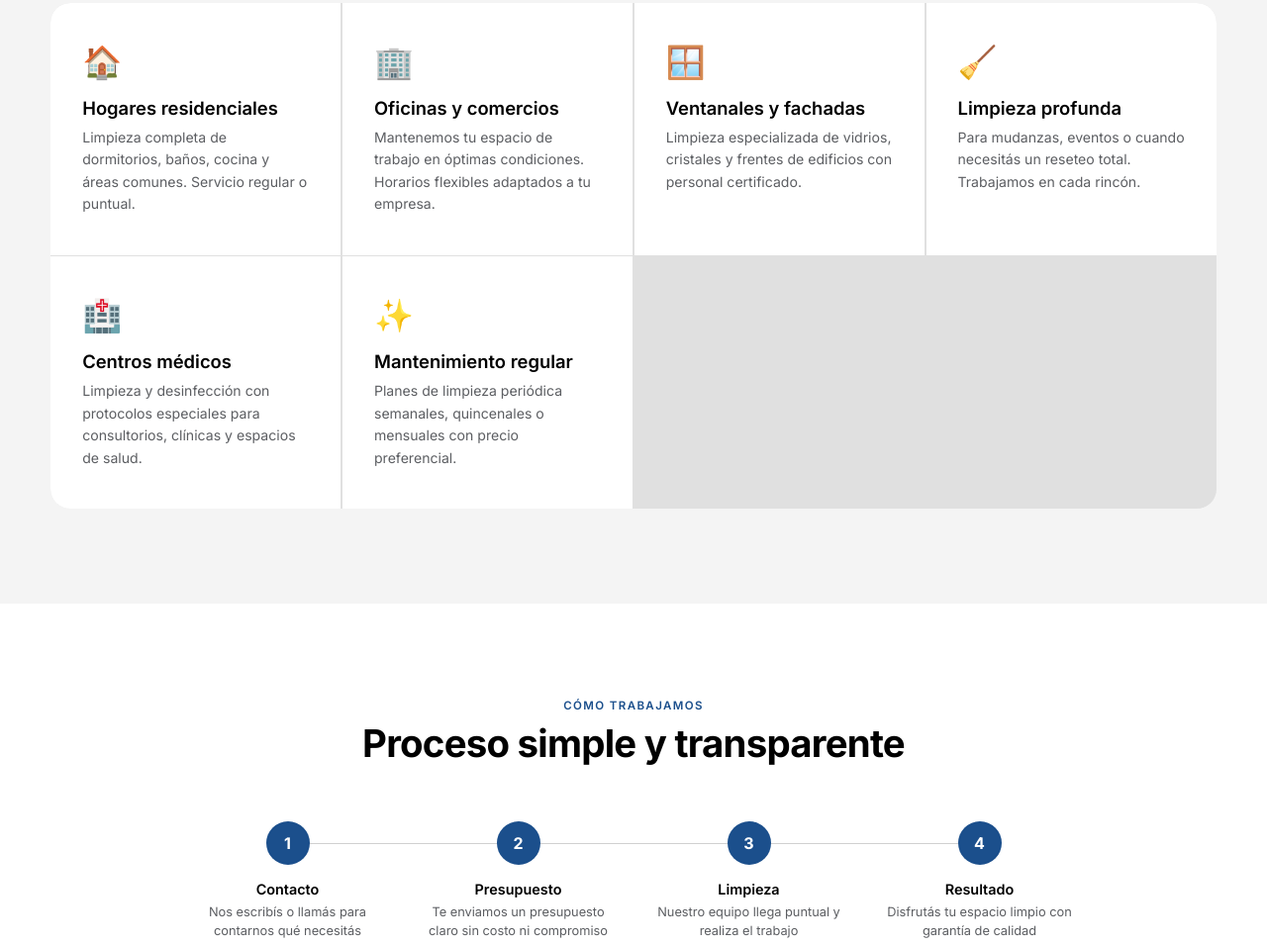
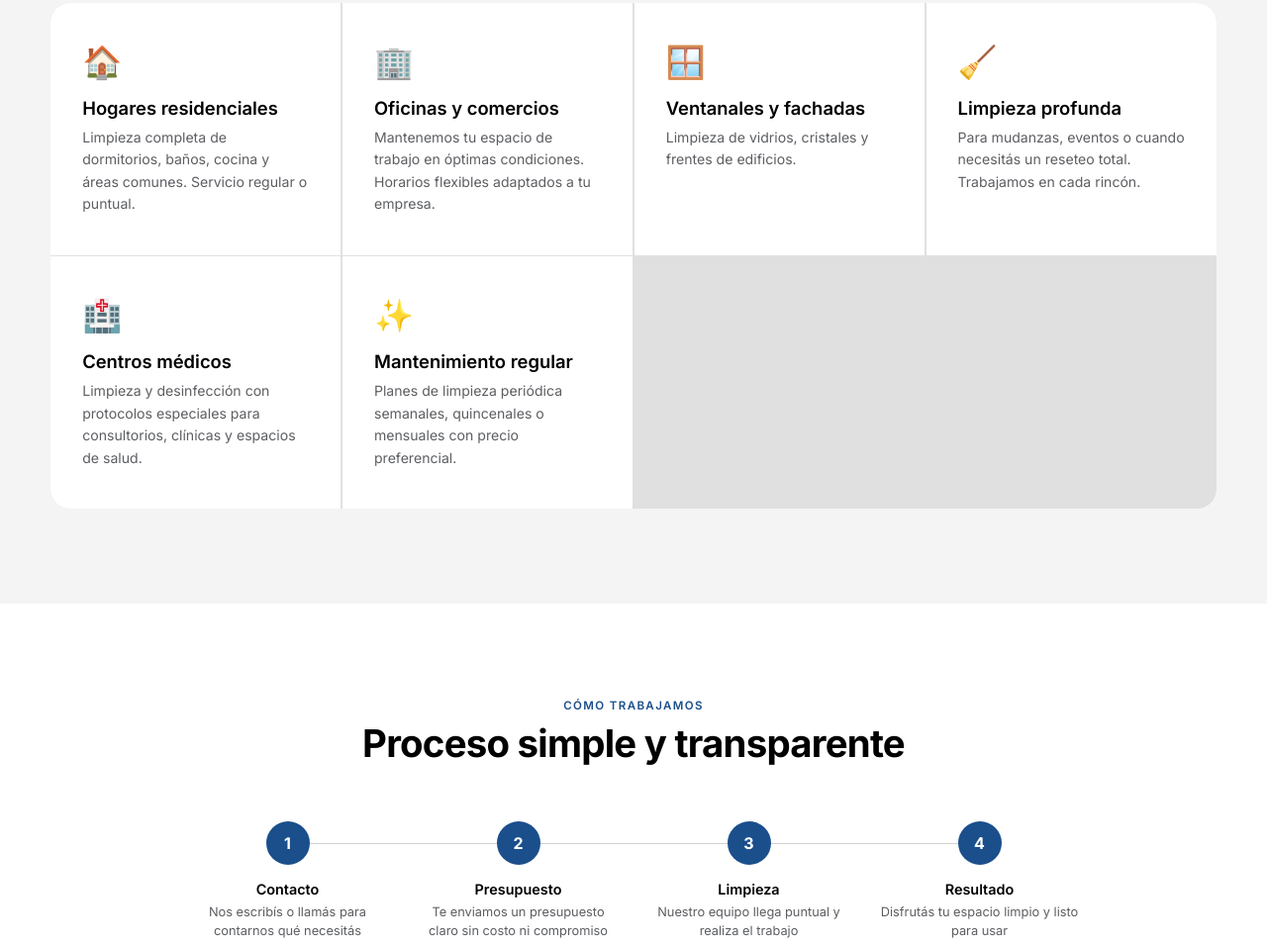
Before and after one commit to briseotucuman/web, a plain HTML site: page index.html in a window 1280 px wide. Shown: the part 3559-4514 px from the top of the page at 99% size. Drawn offline with Linux system fonts and the light colour scheme.

Commit message:
Saca 'personal certificado' y 'garantía de calidad': todavía no hay certificaciones
Co-Authored-By: Claude Sonnet 5.5 <noreply@anthropic.com>
Claude-Session: https://claude.ai/code/session_01K18HDkuztRWccdvuTDYNsW

```diff
--- a/index.html
+++ b/index.html
@@ -471,7 +471,7 @@ footer p{font-size:0.78rem}
   <div class="panel-content">
     <div class="panel-eyebrow">Limpieza en altura</div>
     <h2>Vidrios y fachadas sin límites</h2>
-    <p>Personal certificado para limpieza de ventanales, frentes y superficies de altura.</p>
+    <p>Limpieza de ventanales, frentes y superficies en altura.</p>
     <div class="panel-btns">
       <a href="#contacto" class="btn-dark">Solicitar servicio</a>
     </div>
@@ -512,7 +512,7 @@ footer p{font-size:0.78rem}
     <div class="servicio-card">
       <div class="servicio-icon">🪟</div>
       <h3>Ventanales y fachadas</h3>
-      <p>Limpieza especializada de vidrios, cristales y frentes de edificios con personal certificado.</p>
+      <p>Limpieza de vidrios, cristales y frentes de edificios.</p>
     </div>
     <div class="servicio-card">
       <div class="servicio-icon">🧹</div>
@@ -558,7 +558,7 @@ footer p{font-size:0.78rem}
       <div class="paso">
         <div class="paso-num">4</div>
         <h4>Resultado</h4>
-        <p>Disfrutás tu espacio limpio con garantía de calidad</p>
+        <p>Disfrutás tu espacio limpio y listo para usar</p>
       </div>
     </div>
   </div>
```
